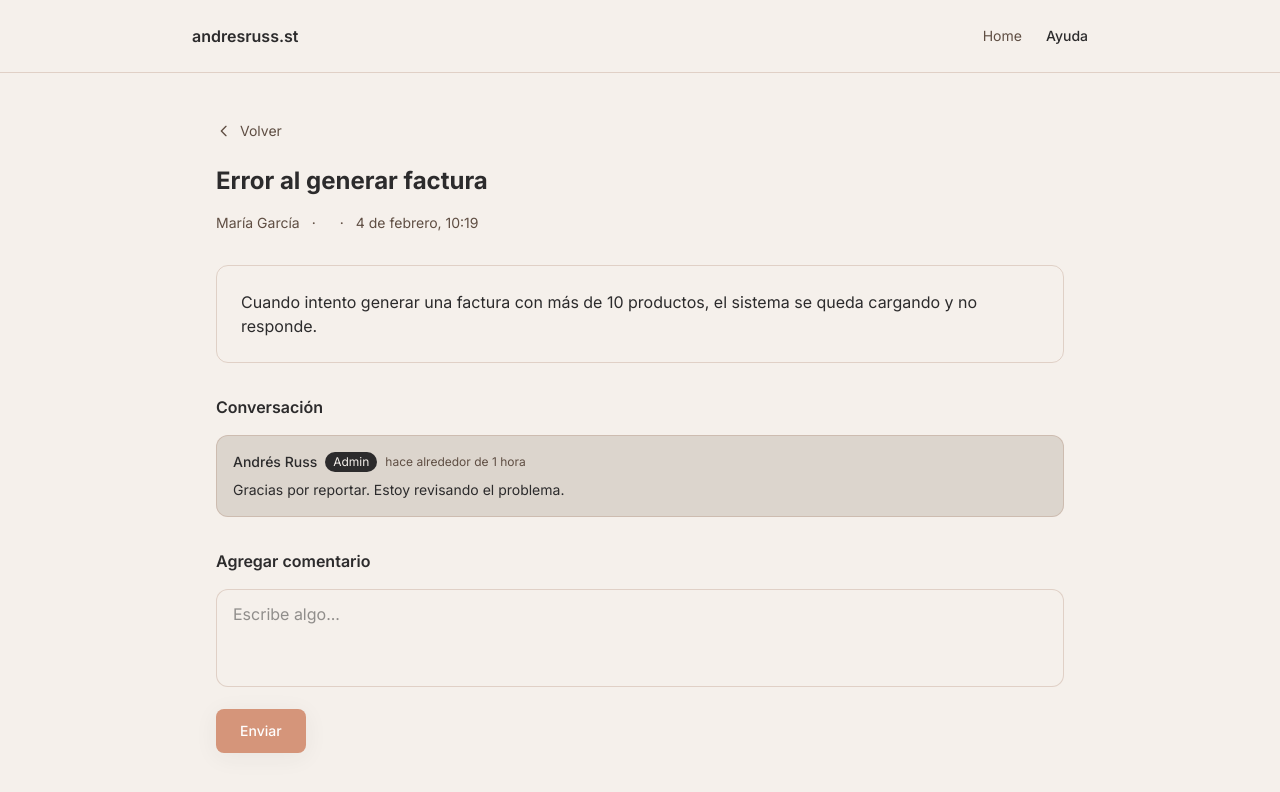
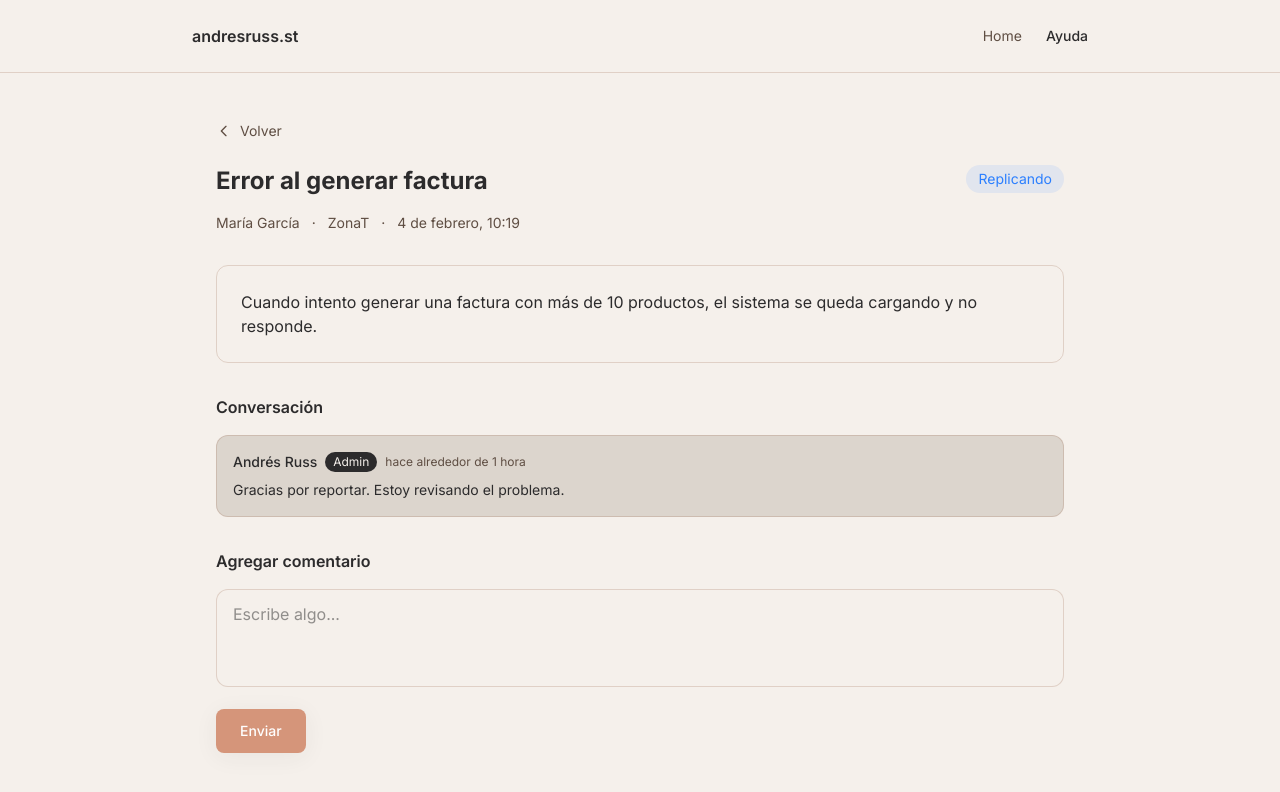
Before and after one commit to programamos-tech/andres.st, a Next.js app: page /ayuda/1 in a window 1280 px wide. Shown: the top 792 px of the page. Built offline with nearby package versions, Linux system fonts and the light colour scheme.

Commit message:
fix: Response PDF con Uint8Array; ayuda ticket con TicketEstado y proyecto_nombre
Co-authored-by: Cursor <cursoragent@cursor.com>

```diff
--- a/src/app/api/cotizaciones/generar/route.ts
+++ b/src/app/api/cotizaciones/generar/route.ts
@@ -133,7 +133,7 @@ export async function POST(request: NextRequest) {
     const buffer = await renderToBuffer(doc as Parameters<typeof renderToBuffer>[0]);
 
     const filename = `${numero}.pdf`;
-    return new Response(buffer, {
+    return new Response(new Uint8Array(buffer), {
       status: 200,
       headers: {
         'Content-Type': 'application/pdf',
--- a/src/app/ayuda/[id]/page.tsx
+++ b/src/app/ayuda/[id]/page.tsx
@@ -7,20 +7,24 @@ import { formatDistanceToNow, format } from 'date-fns';
 import { es } from 'date-fns/locale';
 import { BRAND } from '@/lib/constants';
 import { MOCK_TICKETS, MOCK_COMENTARIOS } from '@/lib/mock-tickets';
-import type { Ticket } from '@/types/database';
+import type { Ticket, TicketEstado } from '@/types/database';
 
-const estadoLabels: Record<Ticket['estado'], string> = {
-  open: 'Abierto',
-  in_progress: 'En progreso',
-  resolved: 'Resuelto',
-  closed: 'Cerrado'
+const estadoLabels: Record<TicketEstado, string> = {
+  creado: 'Creado',
+  replicando: 'Replicando',
+  ajustando: 'Ajustando',
+  probando: 'Probando',
+  desplegando: 'Desplegando',
+  resuelto: 'Resuelto',
 };
 
-const estadoColors: Record<Ticket['estado'], string> = {
-  open: 'bg-amber-500/10 text-amber-500',
-  in_progress: 'bg-blue-500/10 text-blue-500',
-  resolved: 'bg-emerald-500/10 text-emerald-500',
-  closed: 'bg-[var(--border)] text-[var(--text-muted)]'
+const estadoColors: Record<TicketEstado, string> = {
+  creado: 'bg-amber-500/10 text-amber-500',
+  replicando: 'bg-blue-500/10 text-blue-500',
+  ajustando: 'bg-violet-500/10 text-violet-500',
+  probando: 'bg-sky-500/10 text-sky-500',
+  desplegando: 'bg-emerald-500/10 text-emerald-500',
+  resuelto: 'bg-emerald-500/10 text-emerald-500',
 };
 
 export default function TicketDetailPage() {
@@ -85,7 +89,7 @@ export default function TicketDetailPage() {
           <div className="flex items-center gap-3 text-sm text-[var(--text-muted)]">
             <span>{ticket.creado_por_nombre}</span>
             <span>·</span>
-            <span>{ticket.proyectos_maestros?.nombre_proyecto}</span>
+            <span>{ticket.proyecto_nombre || '—'}</span>
             <span>·</span>
             <span>{format(new Date(ticket.created_at), "d 'de' MMMM, HH:mm", { locale: es })}</span>
           </div>
@@ -134,7 +138,7 @@ export default function TicketDetailPage() {
         </div>
 
         {/* Nuevo comentario */}
-        {ticket.estado !== 'closed' && (
+        {ticket.estado !== 'resuelto' && (
           <div>
             <h2 className="font-semibold mb-4">Agregar comentario</h2>
             <div className="space-y-4">
```
